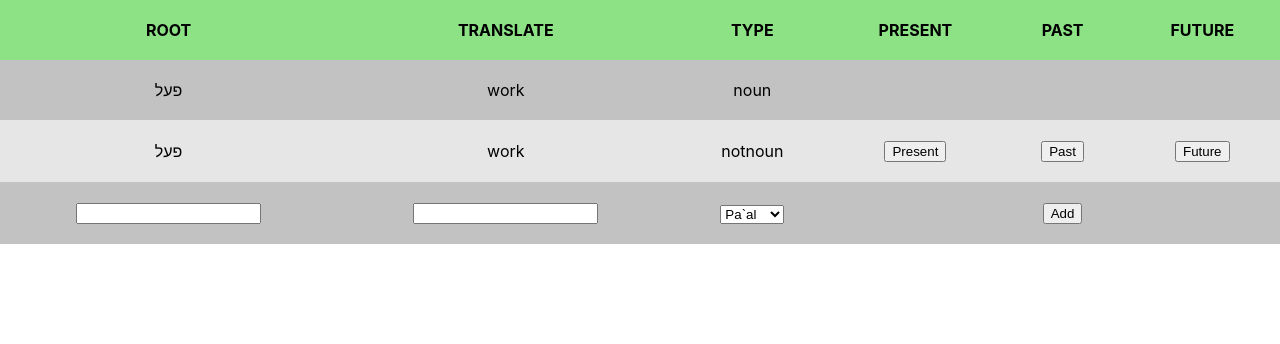
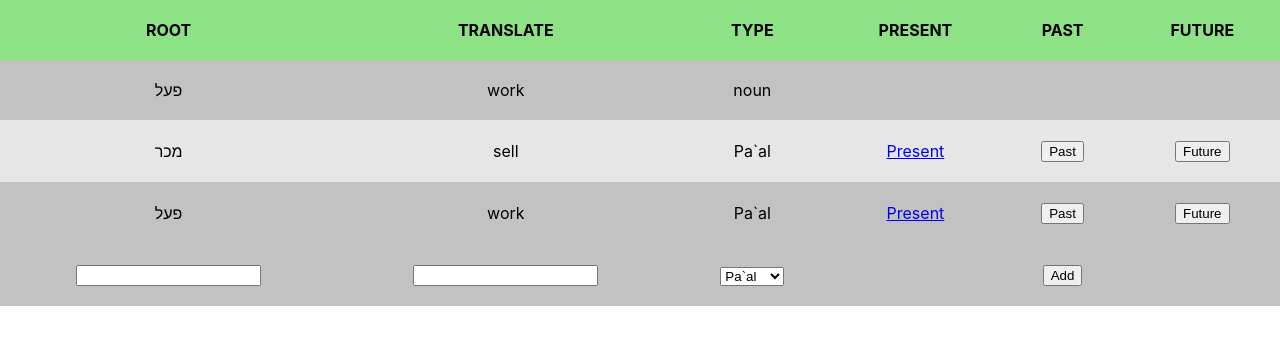
Before and after one commit to Pedrael/hebrew-bear, a React (Create React App) app: page / in a window 1280 px wide. Shown: the top 344 px of the page. Built offline with nearby package versions, Linux system fonts and the light colour scheme.

Commit message:
added verbs conjugation

```diff
--- /dev/null
+++ b/src/layouts/conjugation/ConjugateFunctions.js
@@ -0,0 +1,17 @@
+export const conjugatePresent = (root, binyan) => {
+
+    switch(binyan) {
+        case 'Pa`al':
+            return [
+                root[0] + 'וֹ' + root[1] + '\u05B5' + root[2],
+                root[0] + 'וֹ' + root[1] + '\u05B5' + root[2] + 'ת',
+                root[0] + 'וֹ' + root[1] + root[2] + 'י' + 'ם',
+                root[0] + 'וֹ' + root[1] + root[2] + 'וֹ' + 'ת'
+            ] // divide in 3, check root length maybe?
+
+        case 'Hiph`il':
+          break;
+        default:
+          return [root, root];
+      }
+}
--- /dev/null
+++ b/src/layouts/conjugation/Conjugation.jsx
@@ -0,0 +1,41 @@
+import React, {useState} from 'react';
+import {useSelector, useDispatch} from 'react-redux';
+import { useParams } from 'react-router';
+import { Link } from 'react-router-dom';
+
+import classes from '../../styles/index.module.css';
+
+import Word from '../../models/Words.js';
+import { conjugatePresent } from './ConjugateFunctions';
+
+const Conjugation = () => {
+
+    const word = new Word('פעל', 'work', 'Pa`al');
+
+    const {tense, root, type} = useParams();
+    const result = conjugatePresent(root, type);
+
+    return (
+        <table className={classes.table}>
+            <thead>
+            <tr>
+                <th>{root}</th>
+            </tr>
+            </thead>
+            <tbody>
+            {
+                result.map((word, key) => (
+                    <tr key={key}><td>{word}</td></tr>
+                ))
+            }
+            </tbody>
+            <tfoot>
+            <tr>
+                <td><Link to="/">Back</Link></td>
+            </tr>
+            </tfoot>
+        </table>
+    )
+}
+
+export default Conjugation;
--- a/src/layouts/general/General.jsx
+++ b/src/layouts/general/General.jsx
@@ -5,6 +5,7 @@ import {useSelector, useDispatch} from 'react-redux';
 import { Link, Route, Routes } from "react-router-dom";
 
 import Words from "../words/Words.jsx";
+import Conjugation from '../conjugation/Conjugation';
 
 const General = () => {
 
@@ -13,19 +14,10 @@ const General = () => {
 
   return (
     <div className={classes.generalLayout}>
-      {/* <aside className={classes.aside}>
-        <Link to="/verbs" className={classes.asideButton}>Verbs</Link>
-        <Link to="/verbs/paal" className={classes.asideButton}>Pa`al</Link>
-        <Link to="/nouns" className={classes.asideButton}>Nouns</Link>
-      </aside>
-      <main>
       <Routes>
-        <Route path="verbs" element={<Words></Words>} />
-        <Route path="verbs/paal" element={<p>Pa`al</p>} />
-        <Route path="nouns" element={<p>Nouns</p>} />
+        <Route path="" element={<Words></Words>} />
+        <Route path="conjugation/:tense/:root/:type" element={<Conjugation></Conjugation>} />
       </Routes>
-      </main> */}
-      <Words></Words>
     </div>
   )
 }
--- a/src/layouts/words/Words.jsx
+++ b/src/layouts/words/Words.jsx
@@ -2,8 +2,9 @@
 
 import React, {useState} from 'react';
 import {useSelector, useDispatch} from 'react-redux';
+import { Link } from 'react-router-dom';
 
-import classes from './Words.module.css';
+import classes from '../../styles/index.module.css';
 
 import Word from '../../models/Words.js';
 import {addVerbAction} from '../../store/index.js';
@@ -43,7 +44,7 @@ const Words = () => {
                     <td>{row.translate}</td>
                     <td>{row.type}</td>
                     <td>
-                        {row.type != 'noun' ? <button>Present</button> : <></>}
+                        {row.type != 'noun' ? <Link to={`/conjugation/present/${row.root}/${row.type}`}>Present</Link> : <></>}
                     </td>
                     <td>
                         {row.type != 'noun' ? <button>Past</button> : <></>}
--- a/src/store/index.js
+++ b/src/store/index.js
@@ -13,11 +13,12 @@ const defaultState = {
     'Pi`el': 'פִּעֵל',
     'Hitpael': 'הִתְפַּעֵל',
   },
+  types: ['Pa`al', 'Hiph`il', 'Pi`el', 'Hitpael', 'Noun'],
   verbs: [
     {root: 'פעל', translate: 'work', type: 'noun'},
-    {root: 'פעל', translate: 'work', type: 'notnoun'}
+    {root: 'מכר', translate: 'sell', type: 'Pa`al'},
+    {root: 'פעל', translate: 'work', type: 'Pa`al'}
   ],
-  types: ['Pa`al', 'Hiph`il', 'Pi`el', 'Hitpael', 'Noun'],
   title: ['ROOT', 'TRANSLATE', 'TYPE', 'PRESENT', 'PAST', 'FUTURE']
 }
 
--- /dev/null
+++ b/src/styles/index.module.css
@@ -0,0 +1,22 @@
+.table {
+    border-spacing: 0;
+    border-collapse: separate;
+    width: 100%;
+    height: min-content;
+}
+
+.table tr {
+    background: #e6e6e6;
+}
+
+.table th {
+    background: #8ee286;
+}
+
+.table tr:nth-child(2n + 1) {
+    background: #c2c2c2;
+}
+
+.table td, th {
+    padding: 20px;
+}
```
Also changed, not shown: src/layouts/conjugation/Conjugation.module.css (added).
